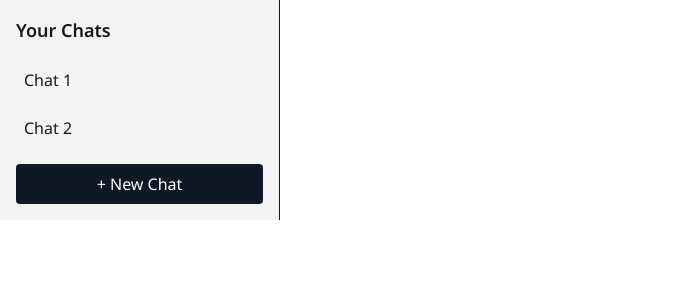
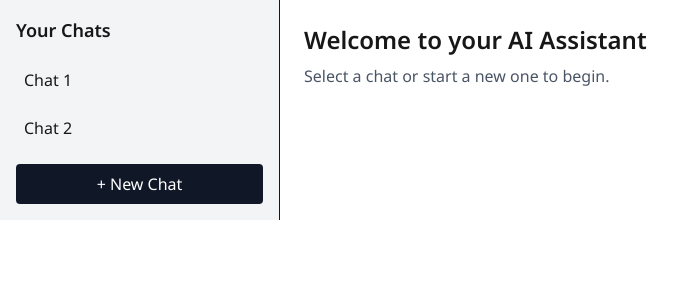
Before and after one commit to rupeshbug/ai_assistant, a Next.js app: page /dashboard in a window 1280 px wide. Shown: the top 300 px of the page, without its empty margins (0-694 px from the left). Built offline with nearby package versions, Linux system fonts and the light colour scheme.

Commit message:
minor changes

```diff
--- a/src/app/dashboard/page.tsx
+++ b/src/app/dashboard/page.tsx
@@ -1,31 +1,18 @@
-"use client";
+import Sidebar from "../components/Sidebar";
 
-import Link from "next/link";
+export default function DashboardPage() {
+  return (
+    <div className="min-h-screen flex">
+      {/* Sidebar */}
+      <Sidebar />
 
-export default function Sidebar() {
-  return (
-    <aside className="w-[280px] h-full bg-gray-100 border-r p-4 flex flex-col">
-      <h2 className="text-lg font-semibold mb-4">Your Chats</h2>
-
-      <div className="flex flex-col gap-2 flex-1 overflow-y-auto">
-        {/* Chat list will be dynamic in next steps */}
-        <Link
-          href="/dashboard/chat/1"
-          className="hover:bg-gray-200 p-2 rounded"
-        >
-          Chat 1
-        </Link>
-        <Link
-          href="/dashboard/chat/2"
-          className="hover:bg-gray-200 p-2 rounded"
-        >
-          Chat 2
-        </Link>
-      </div>
-
-      <button className="mt-4 w-full bg-gray-900 text-white py-2 rounded hover:bg-gray-800 transition">
-        + New Chat
-      </button>
-    </aside>
+      {/* Main Chat UI */}
+      <main className="flex-1 p-6">
+        <h1 className="text-2xl font-semibold">Welcome to your AI Assistant</h1>
+        <p className="text-gray-600 mt-2">
+          Select a chat or start a new one to begin.
+        </p>
+      </main>
+    </div>
   );
 }
```
